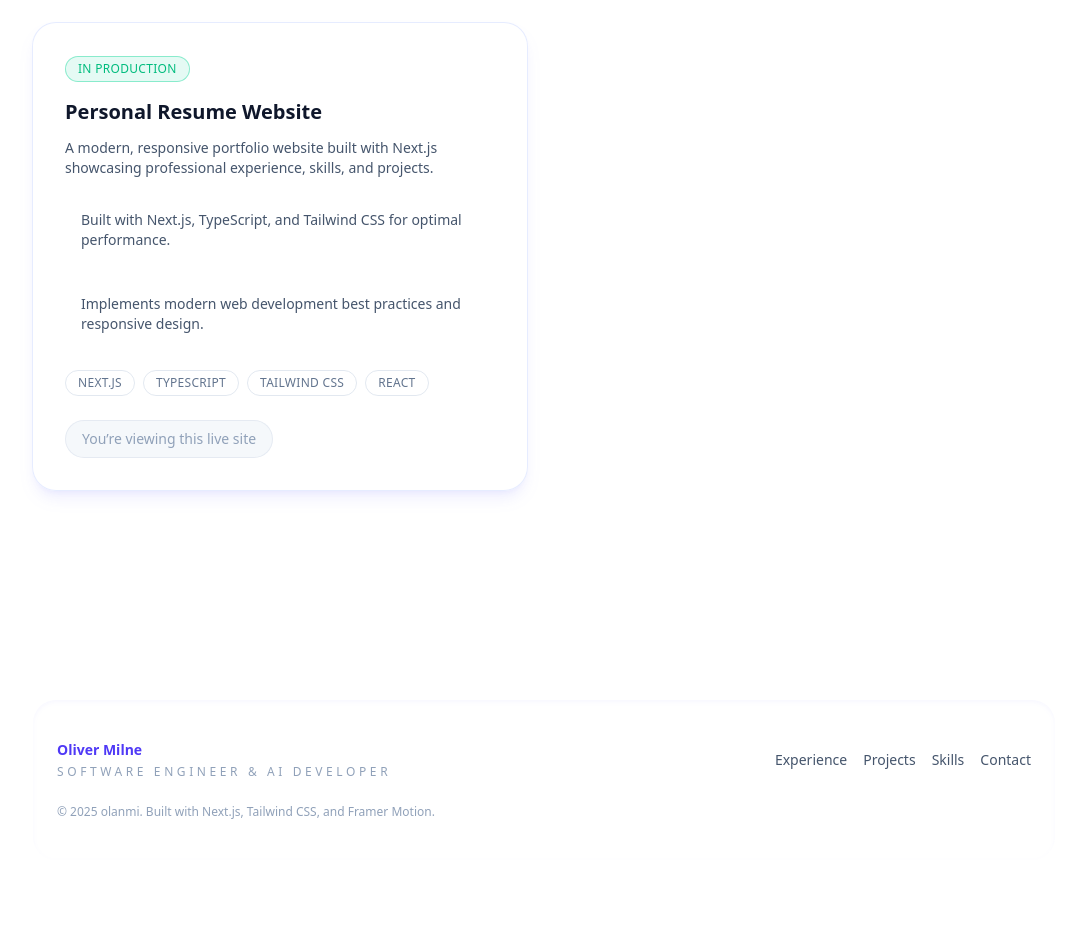
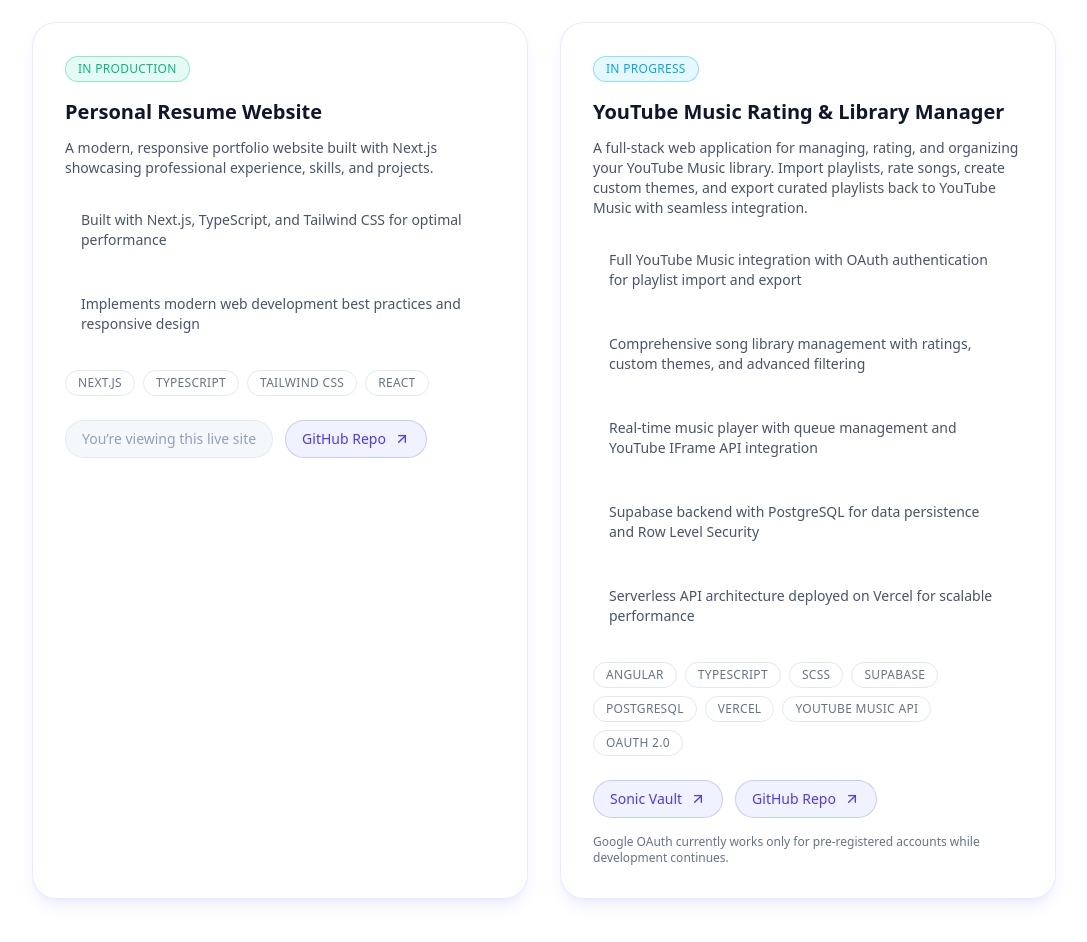
Before and after one commit to milneoa15/resume-new, a Next.js app: page /projects in a window 1280 px wide. Shown: the part 380-1322 px from the top of the page, without its empty margins (96-1183 px from the left). Before the commit the page ends 1241 px from the top, so only its background shows below. Built offline with nearby package versions, Linux system fonts and the light colour scheme.

Commit message:
feat: add project notes and repo links

```diff
--- a/src/components/sections/project-grid.tsx
+++ b/src/components/sections/project-grid.tsx
@@ -96,6 +96,11 @@ export function ProjectGrid({ showHeading = true }: ProjectGridProps = {}) {
                   })}
                 </div>
               ) : null}
+              {project.note ? (
+                <p className="mt-4 text-xs text-slate-500 dark:text-slate-400">
+                  {project.note}
+                </p>
+              ) : null}
             </Card>
           </motion.div>
         ))}
--- a/src/data/projects.ts
+++ b/src/data/projects.ts
@@ -6,11 +6,42 @@ export const projects: ProjectItem[] = [
     description:
       "A modern, responsive portfolio website built with Next.js showcasing professional experience, skills, and projects.",
     highlights: [
-      "Built with Next.js, TypeScript, and Tailwind CSS for optimal performance.",
-      "Implements modern web development best practices and responsive design.",
+      "Built with Next.js, TypeScript, and Tailwind CSS for optimal performance",
+      "Implements modern web development best practices and responsive design",
     ],
     technologies: ["Next.js", "TypeScript", "Tailwind CSS", "React"],
     status: "In Production",
-    links: [{ label: "You’re viewing this live site", href: "#", disabled: true }],
+    links: [
+      { label: "You’re viewing this live site", href: "#", disabled: true },
+      { label: "GitHub Repo", href: "https://github.com/milneoa15/resume-new" },
+    ],
+  },
+  {
+    name: "YouTube Music Rating & Library Manager",
+    description:
+      "A full-stack web application for managing, rating, and organizing your YouTube Music library. Import playlists, rate songs, create custom themes, and export curated playlists back to YouTube Music with seamless integration.",
+    highlights: [
+      "Full YouTube Music integration with OAuth authentication for playlist import and export",
+      "Comprehensive song library management with ratings, custom themes, and advanced filtering",
+      "Real-time music player with queue management and YouTube IFrame API integration",
+      "Supabase backend with PostgreSQL for data persistence and Row Level Security",
+      "Serverless API architecture deployed on Vercel for scalable performance",
+    ],
+    technologies: [
+      "Angular",
+      "TypeScript",
+      "SCSS",
+      "Supabase",
+      "PostgreSQL",
+      "Vercel",
+      "YouTube Music API",
+      "OAuth 2.0",
+    ],
+    status: "In Progress",
+    links: [
+      { label: "Sonic Vault", href: "https://ytmusic-rating-app.vercel.app" },
+      { label: "GitHub Repo", href: "https://github.com/milneoa15/ytmusic-rating-app" },
+    ],
+    note: "Google OAuth currently works only for pre-registered accounts while development continues.",
   },
 ];
--- a/src/types/content.ts
+++ b/src/types/content.ts
@@ -39,6 +39,7 @@ export type ProjectItem = {
     href: string;
     disabled?: boolean;
   }[];
+  note?: string;
 };
 
 export type SkillCategory = {
```
